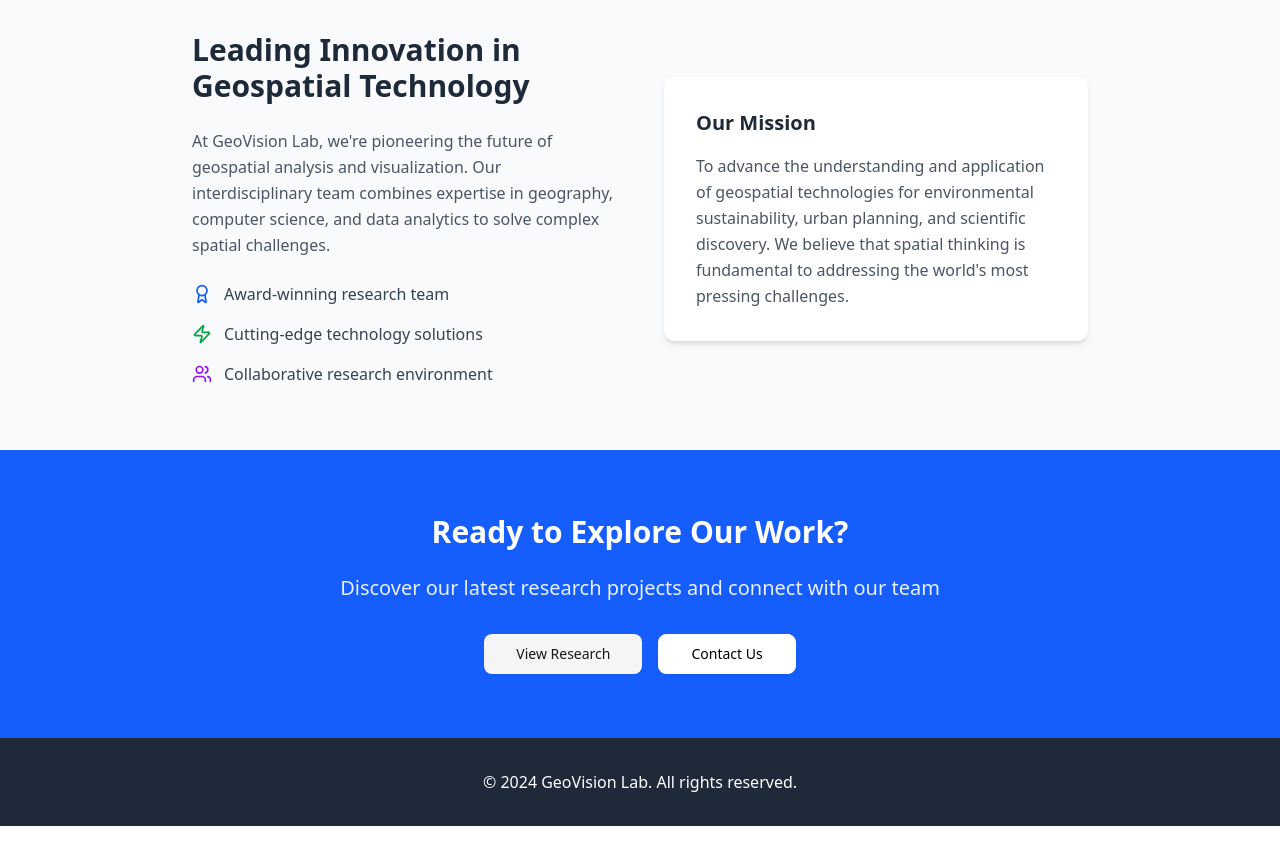
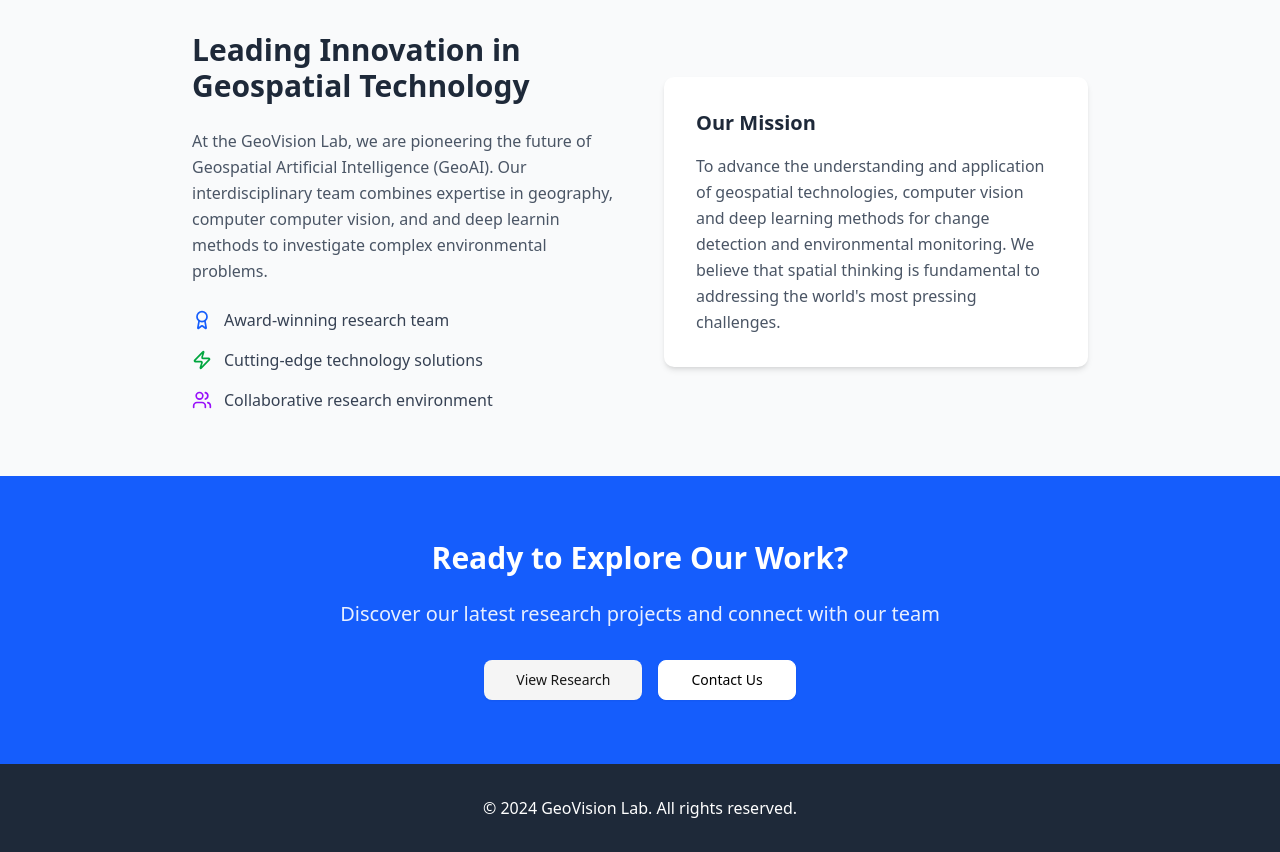
Before and after one commit to Isteyak12/thegeovisionlab, a Next.js app: page /home in a window 1280 px wide. Shown: the part 1460-2312 px from the top of the page. Before the commit the page ends 2286 px from the top, so only its background shows below. Built offline with nearby package versions, Linux system fonts and the light colour scheme; no server answers.

Commit message:
Update page.js

```diff
--- a/app/home/page.js
+++ b/app/home/page.js
@@ -154,10 +154,10 @@ export default function Home() {
                 Leading Innovation in Geospatial Technology
               </h2>
               <p className="text-gray-600 mb-6 leading-relaxed">
-                At GeoVision Lab, we're pioneering the future of geospatial
-                analysis and visualization. Our interdisciplinary team combines
-                expertise in geography, computer science, and data analytics to
-                solve complex spatial challenges.
+                At the GeoVision Lab, we are pioneering the future of
+                Geospatial Artificial Intelligence (GeoAI). Our interdisciplinary team combines
+                expertise in geography, computer computer vision, and and deep learnin methods to
+               investigate complex environmental problems.
               </p>
               <div className="space-y-4">
                 <div className="flex items-center gap-3">
@@ -186,8 +186,7 @@ export default function Home() {
               </h3>
               <p className="text-gray-600 leading-relaxed">
                 To advance the understanding and application of geospatial
-                technologies for environmental sustainability, urban planning,
-                and scientific discovery. We believe that spatial thinking is
+                technologies, computer vision and deep learning methods for change detection and environmental monitoring. We believe that spatial thinking is
                 fundamental to addressing the world's most pressing challenges.
               </p>
             </div>
```
